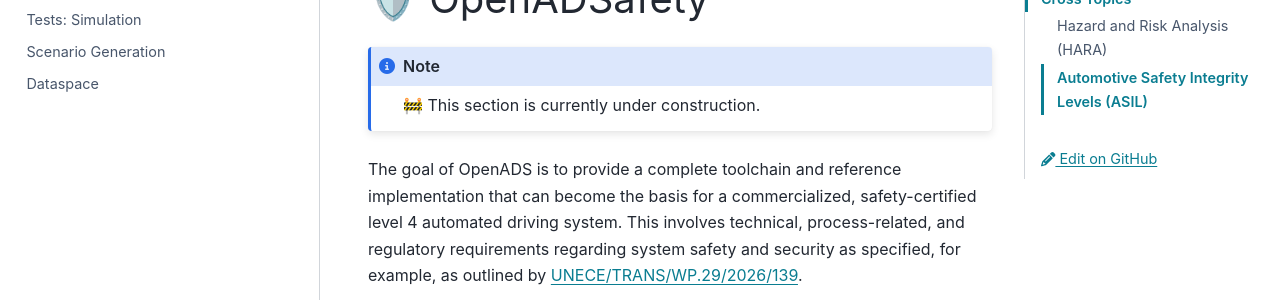
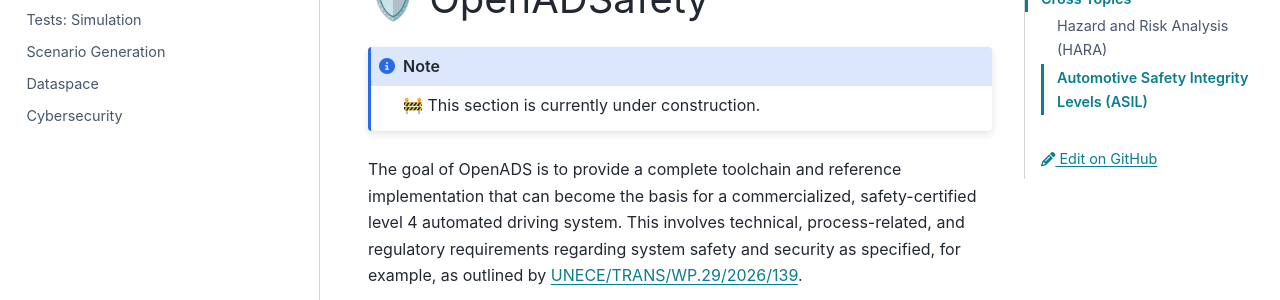
Before and after one commit to openads-project/openads-project.github.io, a Sphinx documentation site: the page built from docs/openadsafety/openadsafety.md, in a window 1280 px wide. Shown: the part 171-471 px from the top of the page. Built offline with Sphinx 7.4.7 and the PyData theme 0.15.4, drawn with Linux system fonts in a browser that asks for light colours; pages that are not in the unit, such as notebooks, are missing from menus.

Commit message:
include file in toctree

````diff
--- a/docs/openadsafety/openadsafety.md
+++ b/docs/openadsafety/openadsafety.md
@@ -10,6 +10,7 @@
 components/simulation.md
 components/scenario-generation.md
 components/dataspace.md
+other/cybersecurity.md
 ```
 
 The goal of OpenADS is to provide a complete toolchain and reference implementation that can become the basis for a commercialized, safety-certified level 4 automated driving system. This involves technical, process-related, and regulatory requirements regarding system safety and security as specified, for example, as outlined by [UNECE/TRANS/WP.29/2026/139](https://unece.org/sites/default/files/2026-06/ECE-TRANS-WP.29-2026-139e.pdf).
````
